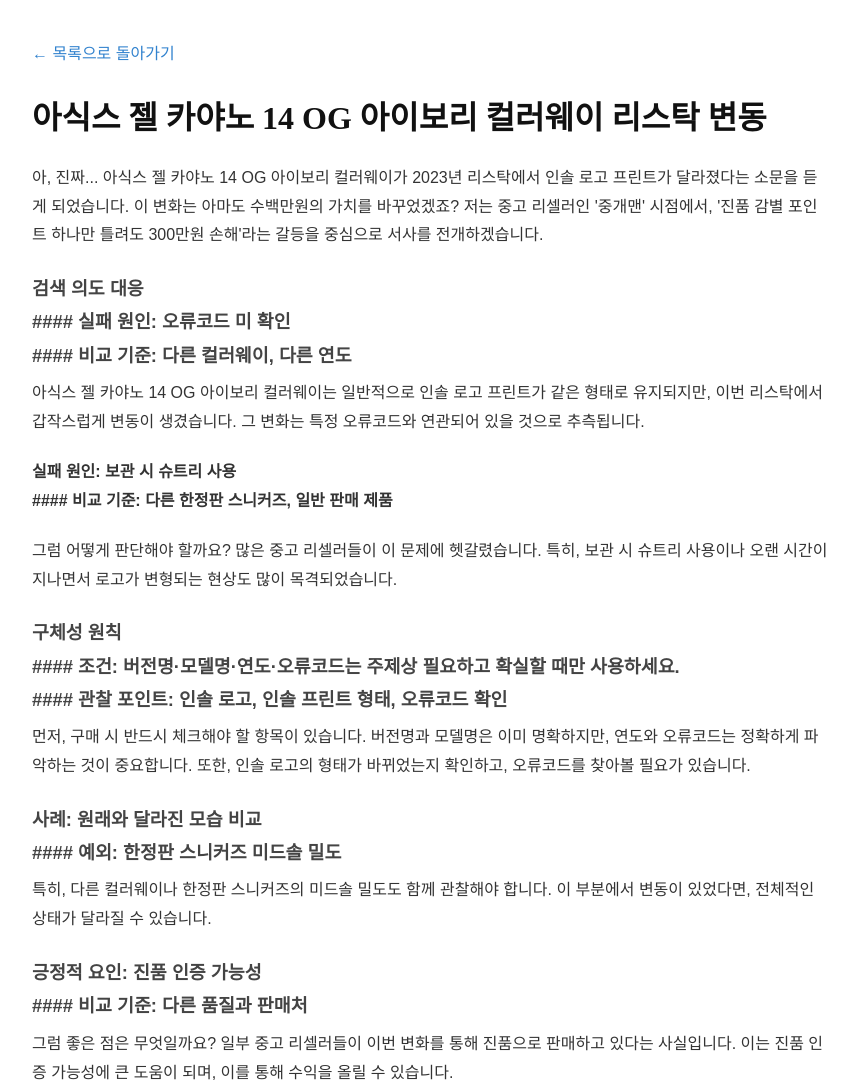
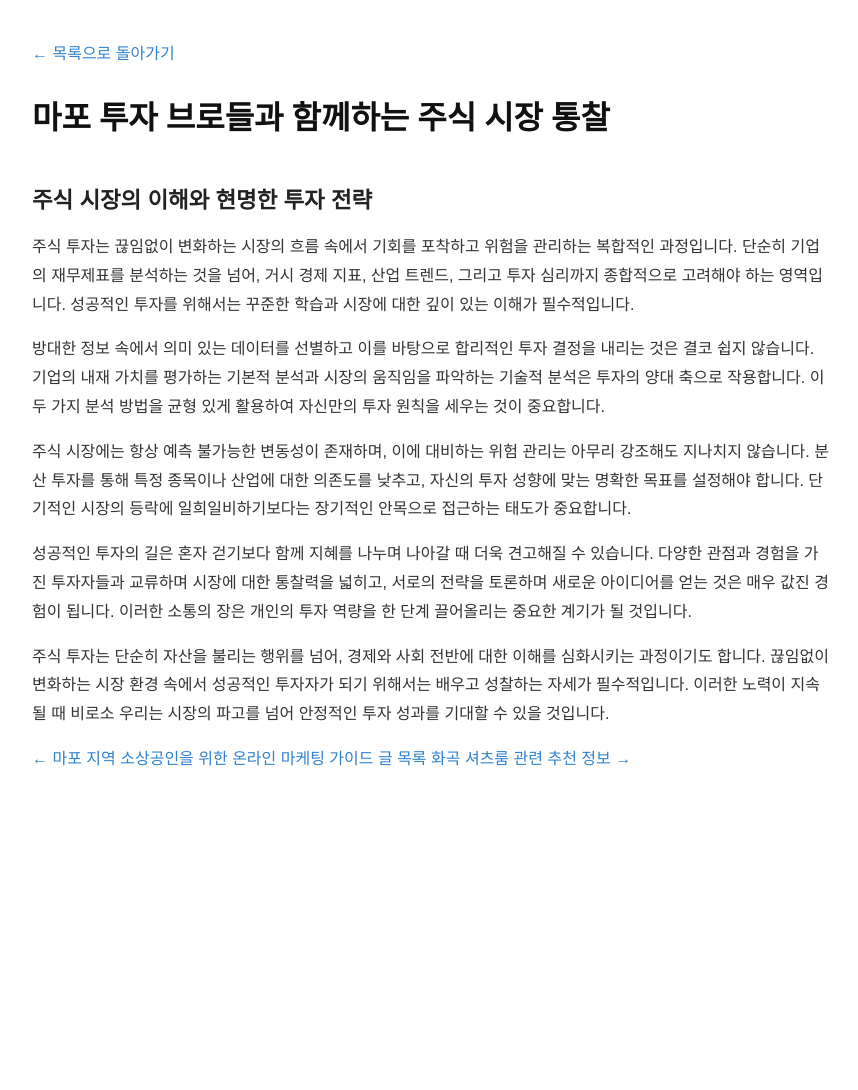
Before and after one commit to sarakinhceo-gif/bp-sf-t3-1779642675702-242, a plain HTML site: page posts/interview-001-1enz974.html in a window 1280 px wide. Shown: the top 1090 px of the page, without its empty margins (208-1066 px from the left). After the commit the page ends 814 px from the top, so only its background shows below. Drawn offline with Linux system fonts and the light colour scheme.

Commit message:
deploy: garbage-free snapshot 2026-08-30T14:27:34.223Z

```diff
--- a/posts/interview-001-1enz974.html
+++ b/posts/interview-001-1enz974.html
@@ -3,8 +3,8 @@
 <head>
   <meta charset="UTF-8">
   <meta name="viewport" content="width=device-width, initial-scale=1.0">
-  <title>아식스 젤 카야노 14 OG 아이보리 컬러웨이 리스탁 변동</title>
-<meta name="description" content="아, 진짜... 아식스 젤 카야노 14 OG 아이보리 컬러웨이가 2023년 리스탁에서 인솔 로고 프린트가 달라졌다는 소문을 듣게 되었습니다. 이 변화는 아마도 수백만원의 가치를 바꾸었겠죠?">
+  <title>마포 투자 브로들과 함께하는 주식 시장 통찰</title>
+<meta name="description" content="주식 투자는 끊임없이 변화하는 시장의 흐름 속에서 기회를 포착하고 위험을 관리하는 복합적인 과정입니다. 단순히 기업의 재무제표를 분석하는 것을 넘어, 거시 경제 지표, 산업 트렌드, 그리고 투자 심리까지 종합적으로 고려해야 하는 영역입니다.">
   <link rel="canonical" href="https://hwagok-review-trend.maphoshirts.xyz/posts/interview-001-1enz974.html">
   <style>
     body { font-family: sans-serif; line-height: 1.8; max-width: 800px; margin: 40px auto; padding: 0 20px; color: #333; }
@@ -16,8 +16,8 @@
     a:hover { text-decoration: underline; }
   </style>
   <meta property="og:url" content="https://hwagok-review-trend.maphoshirts.xyz/posts/interview-001-1enz974.html">
-  <meta property="og:title" content="아식스 젤 카야노 14 OG 아이보리 컬러웨이 리스탁 변동">
-  <meta property="og:description" content="아, 진짜... 아식스 젤 카야노 14 OG 아이보리 컬러웨이가 2023년 리스탁에서 인솔 로고 프린트가 달라졌다는 소문을 듣게 되었습니다. 이 변화는 아마도 수백만원의 가치를 바꾸었겠죠?">
+  <meta property="og:title" content="마포 투자 브로들과 함께하는 주식 시장 통찰">
+  <meta property="og:description" content="주식 투자는 끊임없이 변화하는 시장의 흐름 속에서 기회를 포착하고 위험을 관리하는 복합적인 과정입니다. 단순히 기업의 재무제표를 분석하는 것을 넘어, 거시 경제 지표, 산업 트렌드, 그리고 투자 심리까지 종합적으로 고려해야 하는 영역입니다.">
   <meta property="og:type" content="website">
   <meta name="twitter:card" content="summary">
 </head>
@@ -26,21 +26,11 @@
     <a href="../index.html">← 목록으로 돌아가기</a>
   </header>
   <main>
-    <h1>아식스 젤 카야노 14 OG 아이보리 컬러웨이 리스탁 변동</h1>
-    <article>
-      <p>아, 진짜... 아식스 젤 카야노 14 OG 아이보리 컬러웨이가 2023년 리스탁에서 인솔 로고 프린트가 달라졌다는 소문을 듣게 되었습니다. 이 변화는 아마도 수백만원의 가치를 바꾸었겠죠? 저는 중고 리셀러인 '중개맨' 시점에서, '진품 감별 포인트 하나만 틀려도 300만원 손해'라는 갈등을 중심으로 서사를 전개하겠습니다.</p>
-<h3>검색 의도 대응<br>#### 실패 원인: 오류코드 미 확인<br>#### 비교 기준: 다른 컬러웨이, 다른 연도</h3>
-<p>아식스 젤 카야노 14 OG 아이보리 컬러웨이는 일반적으로 인솔 로고 프린트가 같은 형태로 유지되지만, 이번 리스탁에서 갑작스럽게 변동이 생겼습니다. 그 변화는 특정 오류코드와 연관되어 있을 것으로 추측됩니다.</p>
-<h4>실패 원인: 보관 시 슈트리 사용<br>#### 비교 기준: 다른 한정판 스니커즈, 일반 판매 제품</h4>
-<p>그럼 어떻게 판단해야 할까요? 많은 중고 리셀러들이 이 문제에 헷갈렸습니다. 특히, 보관 시 슈트리 사용이나 오랜 시간이 지나면서 로고가 변형되는 현상도 많이 목격되었습니다.</p>
 
-<h3>구체성 원칙<br>#### 조건: 버전명·모델명·연도·오류코드는 주제상 필요하고 확실할 때만 사용하세요.<br>#### 관찰 포인트: 인솔 로고, 인솔 프린트 형태, 오류코드 확인</h3>
-<p>먼저, 구매 시 반드시 체크해야 할 항목이 있습니다. 버전명과 모델명은 이미 명확하지만, 연도와 오류코드는 정확하게 파악하는 것이 중요합니다. 또한, 인솔 로고의 형태가 바뀌었는지 확인하고, 오류코드를 찾아볼 필요가 있습니다.</p>
-<h3>사례: 원래와 달라진 모습 비교<br>#### 예외: 한정판 스니커즈 미드솔 밀도</h3>
-<p>특히, 다른 컬러웨이나 한정판 스니커즈의 미드솔 밀도도 함께 관찰해야 합니다. 이 부분에서 변동이 있었다면, 전체적인 상태가 달라질 수 있습니다.</p>
-<h3>긍정적 요인: 진품 인증 가능성<br>#### 비교 기준: 다른 품질과 판매처</h3>
-<p>그럼 좋은 점은 무엇일까요? 일부 중고 리셀러들이 이번 변화를 통해 진품으로 판매하고 있다는 사실입니다. 이는 진품 인증 가능성에 큰 도움이 되며, 이를 통해 수익을 올릴 수 있습니다.</p>
-
+<h1>마포 투자 브로들과 함께하는 주식 시장 통찰</h1>
+<article>
+<h2>주식 시장의 이해와 현명한 투자 전략</h2><p>주식 투자는 끊임없이 변화하는 시장의 흐름 속에서 기회를 포착하고 위험을 관리하는 복합적인 과정입니다. 단순히 기업의 재무제표를 분석하는 것을 넘어, 거시 경제 지표, 산업 트렌드, 그리고 투자 심리까지 종합적으로 고려해야 하는 영역입니다. 성공적인 투자를 위해서는 꾸준한 학습과 시장에 대한 깊이 있는 이해가 필수적입니다.</p><p>방대한 정보 속에서 의미 있는 데이터를 선별하고 이를 바탕으로 합리적인 투자 결정을 내리는 것은 결코 쉽지 않습니다. 기업의 내재 가치를 평가하는 기본적 분석과 시장의 움직임을 파악하는 기술적 분석은 투자의 양대 축으로 작용합니다. 이 두 가지 분석 방법을 균형 있게 활용하여 자신만의 투자 원칙을 세우는 것이 중요합니다.</p><p>주식 시장에는 항상 예측 불가능한 변동성이 존재하며, 이에 대비하는 위험 관리는 아무리 강조해도 지나치지 않습니다. 분산 투자를 통해 특정 종목이나 산업에 대한 의존도를 낮추고, 자신의 투자 성향에 맞는 명확한 목표를 설정해야 합니다. 단기적인 시장의 등락에 일희일비하기보다는 장기적인 안목으로 접근하는 태도가 중요합니다.</p><p>성공적인 투자의 길은 혼자 걷기보다 함께 지혜를 나누며 나아갈 때 더욱 견고해질 수 있습니다. 다양한 관점과 경험을 가진 투자자들과 교류하며 시장에 대한 통찰력을 넓히고, 서로의 전략을 토론하며 새로운 아이디어를 얻는 것은 매우 값진 경험이 됩니다. 이러한 소통의 장은 개인의 투자 역량을 한 단계 끌어올리는 중요한 계기가 될 것입니다.</p><p>주식 투자는 단순히 자산을 불리는 행위를 넘어, 경제와 사회 전반에 대한 이해를 심화시키는 과정이기도 합니다. 끊임없이 변화하는 시장 환경 속에서 성공적인 투자자가 되기 위해서는 배우고 성찰하는 자세가 필수적입니다. 이러한 노력이 지속될 때 비로소 우리는 시장의 파고를 넘어 안정적인 투자 성과를 기대할 수 있을 것입니다.</p>
+</article>
     <nav class="post-pager" aria-label="글 이동">
       <a class="post-pager__prev" href="../posts/gemini-coverage-20260707-0157.html">← 마포 지역 소상공인을 위한 온라인 마케팅 가이드</a>
       <a class="post-pager__index" href="../posts.html">글 목록</a>
```
Also changed, not shown: posts.html (+2 -2 lines), posts/gemini-coverage-20260707-0157.html (+1 -1 lines), posts/t3link-002-1enz974.html (+1 -1 lines).
